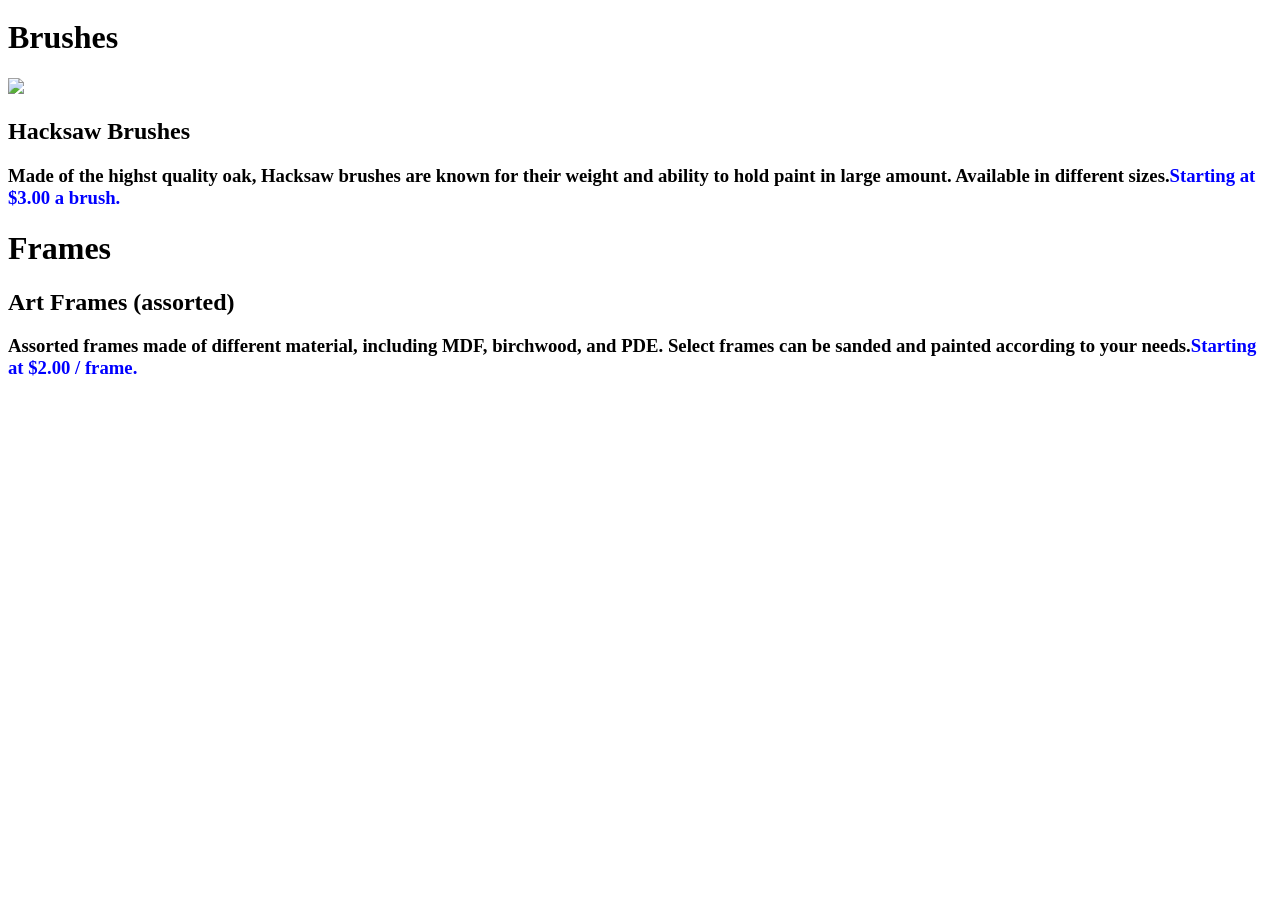
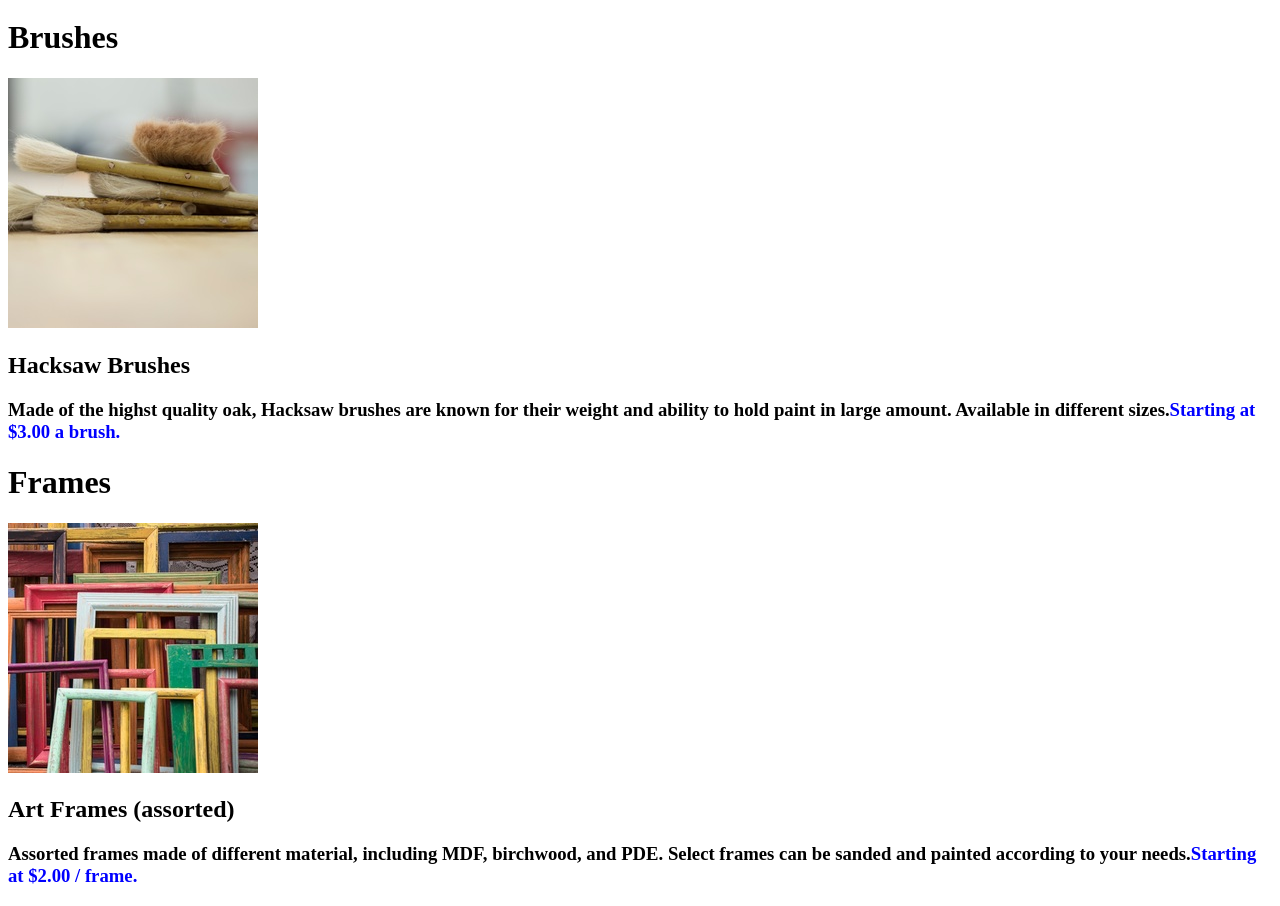
Before and after one commit to kavancamp/Arts_and_crafts, a plain HTML site: page index.html in a window 1280 px wide. Shown: the part 90-996 px from the top of the page. Before the commit the page ends 800 px from the top, so only its background shows below. Drawn offline with Linux system fonts and the light colour scheme.

Commit message:
fixed img link and added brush link

```diff
--- a/index.html
+++ b/index.html
@@ -17,7 +17,7 @@
     </div>
 
     <article>
-        <img src="placeholder.jpg" id="placeholder">
+        <img src="./assets/images/hacksaw_brushes.jpeg" alt="Brushes"id="hacksaw_brushes">
         <h2>Hacksaw Brushes</h2>
         <h3>Made of the highst  quality oak, Hacksaw brushes are known for their weight and ability to hold paint in large amount. Available in different sizes.<span class="cost">Starting at $3.00 a brush.</span> </h2>
     </article>
@@ -26,6 +26,7 @@
     <h1>Frames</h1>
     </div>
     <article>
+        <img src="./assets/images/frames.jpeg" alt="Frames"id="frames">
         <h2>Art Frames (assorted)</h2>
         <h3>Assorted frames made of different material, including MDF, birchwood, and PDE. Select frames can be sanded and painted according to your needs.<span class="cost">Starting at $2.00 / frame.</span>
         </h3>
```
